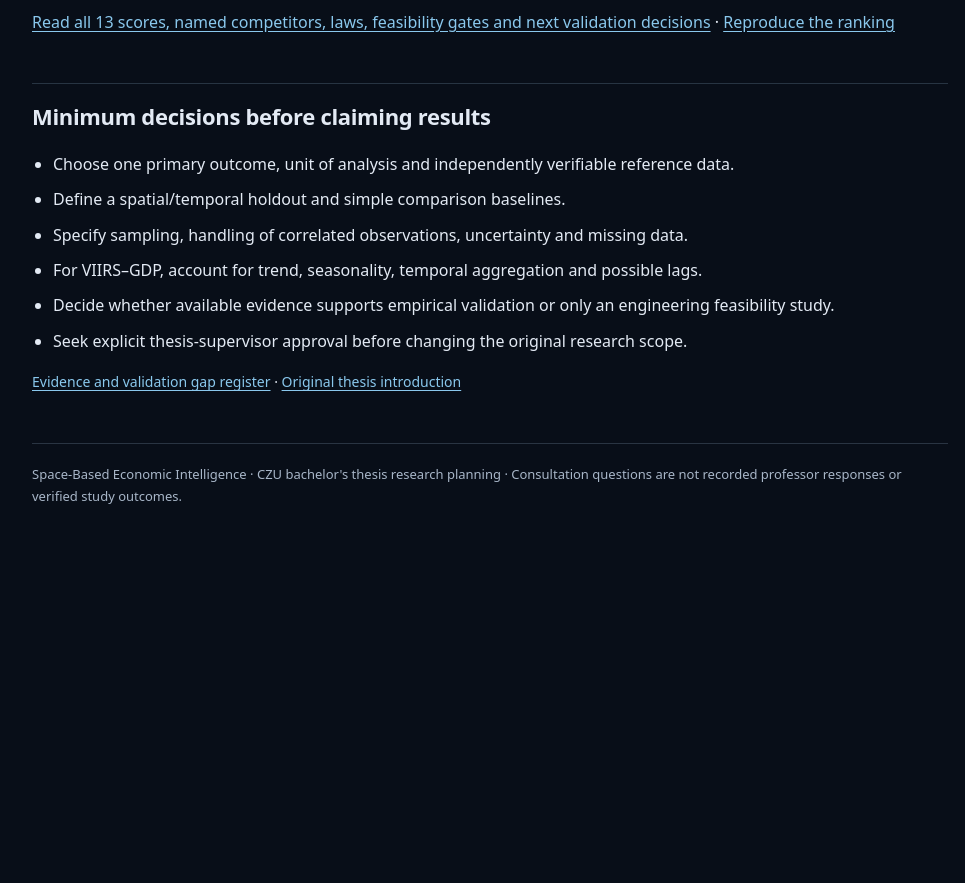
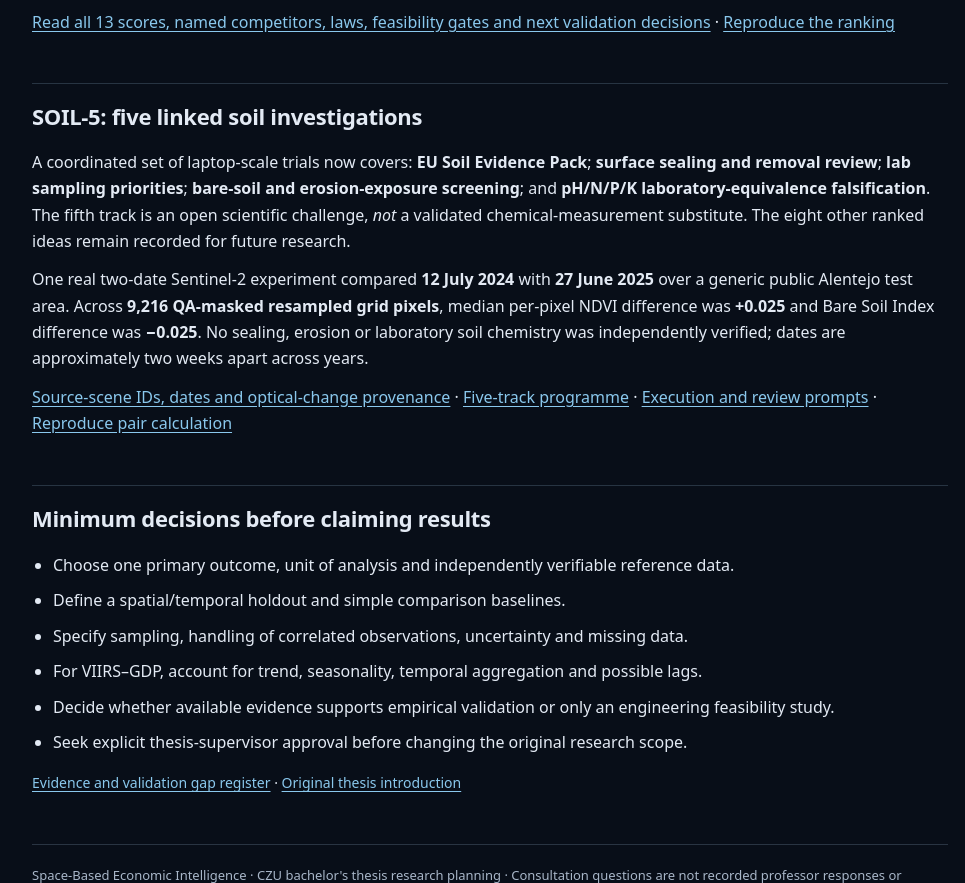
Before and after one commit to Hostilian/tesis, a website: page docs/research-questions.html in a window 1280 px wide. Shown: the part 3589-4472 px from the top of the page, without its empty margins (150-1115 px from the left). Before the commit the page ends 4192 px from the top, so only its background shows below. Drawn offline with Linux system fonts and the light colour scheme.

Commit message:
docs(pages): summarize SOIL-5 and honest two-date evidence

```diff
--- a/docs/research-questions.html
+++ b/docs/research-questions.html
@@ -65,6 +65,10 @@
   <h2 id="venture-screen">Solo-laptop soil venture opportunities</h2>
   <p>Thirteen candidate applications have been ranked with the existing MIT-licensed PyMCDM TOPSIS method, using explicit weights for scientific defensibility, buyer need, competitor substitutes, accessible data, solo-laptop feasibility and career relevance. The leading exploration is a <strong>soil evidence and sampling-triage workflow</strong>, not a claim to replace soil laboratory testing. No named buyer or paid pilot is verified.</p>
   <p><a href="https://github.com/Hostilian/tesis/blob/main/research/RANKED_SOIL_VENTURE_REVIEW_2026-11-23.md">Read all 13 scores, named competitors, laws, feasibility gates and next validation decisions</a> · <a href="https://github.com/Hostilian/tesis/blob/main/research/venture_rankings/rank_soil_opportunities.py">Reproduce the ranking</a></p>
+  <h2 id="soil-five">SOIL-5: five linked soil investigations</h2>
+  <p>A coordinated set of laptop-scale trials now covers: <strong>EU Soil Evidence Pack</strong>; <strong>surface sealing and removal review</strong>; <strong>lab sampling priorities</strong>; <strong>bare-soil and erosion-exposure screening</strong>; and <strong>pH/N/P/K laboratory-equivalence falsification</strong>. The fifth track is an open scientific challenge, <em>not</em> a validated chemical-measurement substitute. The eight other ranked ideas remain recorded for future research.</p>
+  <p>One real two-date Sentinel-2 experiment compared <strong>12 July 2024</strong> with <strong>27 June 2025</strong> over a generic public Alentejo test area. Across <strong>9,216 QA-masked resampled grid pixels</strong>, median per-pixel NDVI difference was <strong>+0.025</strong> and Bare Soil Index difference was <strong>−0.025</strong>. No sealing, erosion or laboratory soil chemistry was independently verified; dates are approximately two weeks apart across years.</p>
+  <p><a href="data/observed_alentejo_soil5_pair_20261123.json">Source-scene IDs, dates and optical-change provenance</a> · <a href="https://github.com/Hostilian/tesis/blob/main/research/SOIL_FIVE_TRACK_PROGRAM_2026-11-23.md">Five-track programme</a> · <a href="https://github.com/Hostilian/tesis/blob/main/research/SOIL_FIVE_EXECUTION_PROMPTS_2026-11-23.md">Execution and review prompts</a> · <a href="https://github.com/Hostilian/tesis/blob/main/research/prototypes/soil_surface_pair_public_preview.py">Reproduce pair calculation</a></p>
   <h2 id="decisions">Minimum decisions before claiming results</h2>
   <ul><li>Choose one primary outcome, unit of analysis and independently verifiable reference data.</li><li>Define a spatial/temporal holdout and simple comparison baselines.</li><li>Specify sampling, handling of correlated observations, uncertainty and missing data.</li><li>For VIIRS–GDP, account for trend, seasonality, temporal aggregation and possible lags.</li><li>Decide whether available evidence supports empirical validation or only an engineering feasibility study.</li><li>Seek explicit thesis-supervisor approval before changing the original research scope.</li></ul>
   <p class="small"><a href="https://github.com/Hostilian/tesis/blob/main/THESIS_VALIDATION_GAPS.md">Evidence and validation gap register</a> · <a href="https://github.com/Hostilian/tesis/blob/main/thesis/chapters/01_introduction.md">Original thesis introduction</a></p>
```
